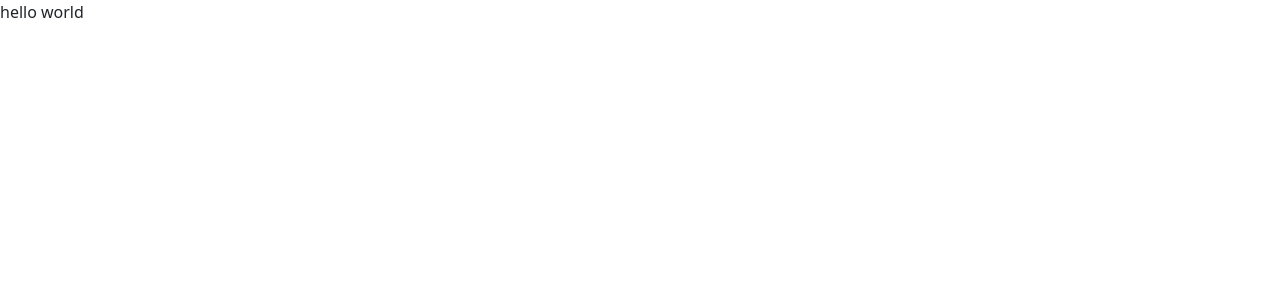
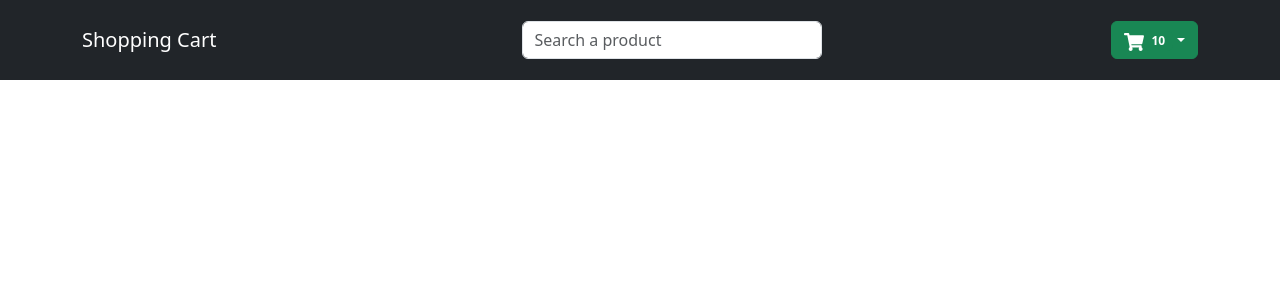
Before and after one commit to Jerryemmanuel01/Context-api-app, a React (Vite) app: page / in a window 1280 px wide. Shown: the top 300 px of the page. Built offline with nearby package versions, Linux system fonts and the light colour scheme.

Commit message:
React router installed

```diff
--- a/package.json
+++ b/package.json
@@ -13,7 +13,9 @@
     "bootstrap": "^5.3.3",
     "react": "^18.2.0",
     "react-bootstrap": "^2.10.2",
-    "react-dom": "^18.2.0"
+    "react-dom": "^18.2.0",
+    "react-icons": "^5.0.1",
+    "react-router-dom": "^6.22.3"
   },
   "devDependencies": {
     "@types/react": "^18.2.66",
--- a/src/App.jsx
+++ b/src/App.jsx
@@ -1,7 +1,12 @@
+import { BrowserRouter } from "react-router-dom";
+import Header from "./components/Header";
+
 function App() {
   return (
     <>
-      <div className="">hello world</div>
+      <BrowserRouter className="">
+        <Header />
+      </BrowserRouter>
     </>
   );
 }
--- /dev/null
+++ b/src/components/Header.jsx
@@ -0,0 +1,36 @@
+import React from "react";
+import { Navbar, Container, FormControl, Dropdown, DropdownHeader, Badge } from "react-bootstrap";
+import { FaShoppingCart } from "react-icons/fa";
+import { Link } from "react-router-dom";
+
+const Header = () => {
+  return (
+    <Navbar bg="dark" varient="dark" style={{ height: 80 }}>
+      <Container>
+        <Navbar.Brand className="text-white">
+          <Link to="/">Shopping Cart</Link>
+        </Navbar.Brand>
+        <Navbar.Text className="search">
+          <FormControl
+            style={{ width: 300 }}
+            placeholder="Search a product"
+            className="m-auto"
+          />
+        </Navbar.Text>
+
+        <Dropdown>
+            <Dropdown.Toggle variant="success">
+                <FaShoppingCart color="white" fontSize="20px" />
+                <Badge className="bg-success">{10}</Badge>
+            </Dropdown.Toggle>
+
+            <Dropdown.Menu style={{ minWidth: 370}}>
+                <span style={{padding: 10}}>Cart is Empty!</span>
+            </Dropdown.Menu>
+        </Dropdown>
+      </Container>
+    </Navbar>
+  );
+};
+
+export default Header;
--- a/src/index.css
+++ b/src/index.css
@@ -1,5 +1,9 @@
-:root {
+/* :root {
   font-family: Inter, system-ui, Avenir, Helvetica, Arial, sans-serif;
   line-height: 1.5;
   font-weight: 400;
+} */
+a{
+  text-decoration: none !important;
+  color: inherit !important;
 }
```
Also changed, not shown: 1 other file (tests, documents, lock files or other folders).
